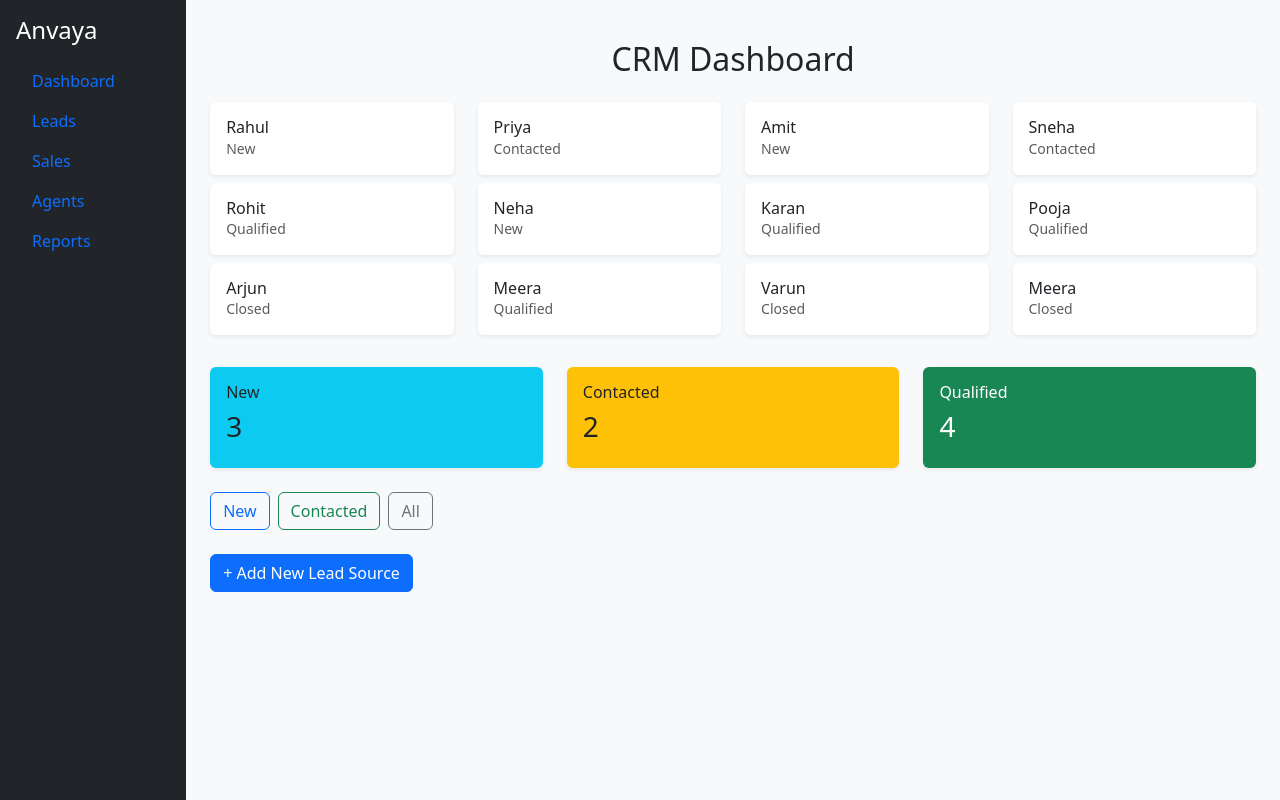
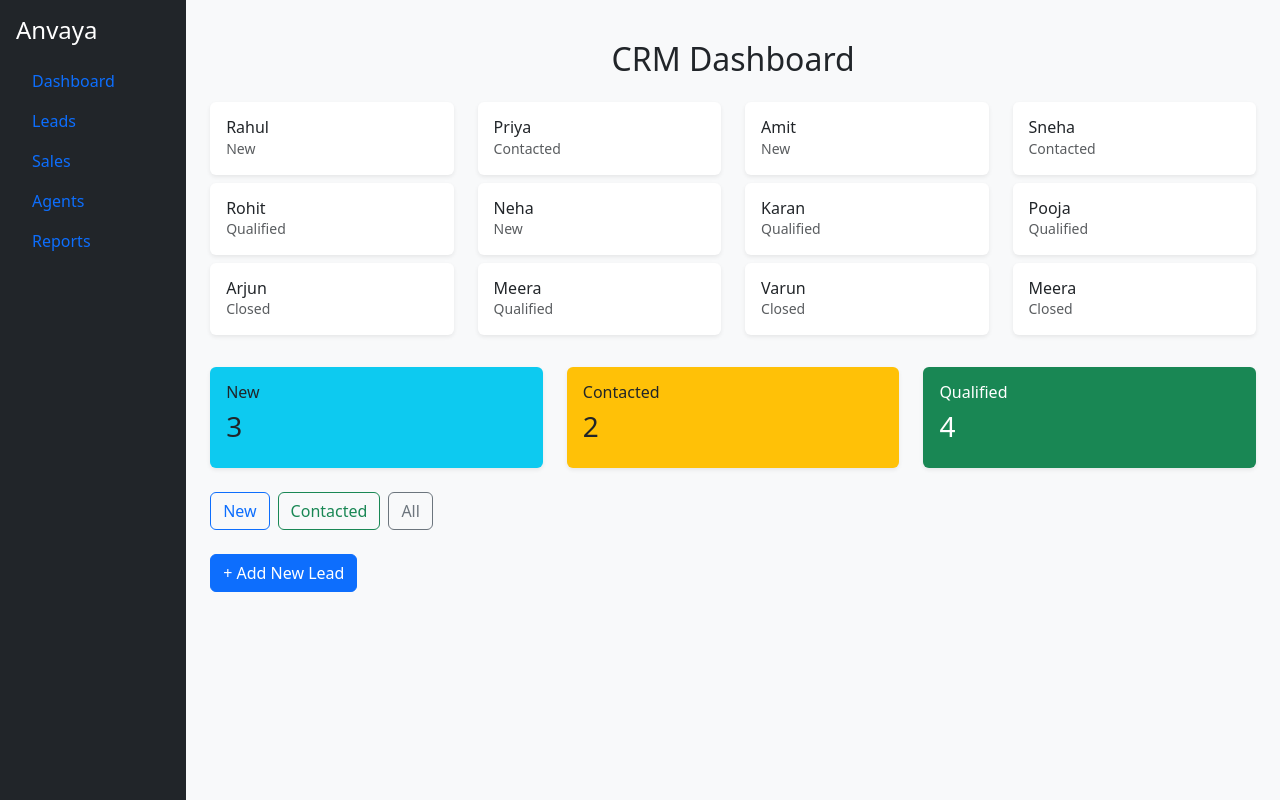
Before and after one commit to bhaskarbiswas04/Anvaya-CRM-frontend, a React app: page / in a window 1280 px wide. Built offline with nearby package versions, Linux system fonts and the light colour scheme; the HTML template or start-up script is replaced by a standard one.

Commit message:
frontend code pushed

```diff
--- a/src/components/dashboard-screen/AddLeadButton.jsx
+++ b/src/components/dashboard-screen/AddLeadButton.jsx
@@ -9,7 +9,7 @@ export default function AddLeadButton({ className = "" }) {
       className={`btn btn-primary ${className}`}
       onClick={() => navigate("/add-lead")}
     >
-      + Add New Lead Source
+      + Add New Lead
     </button>
   );
 }
```
